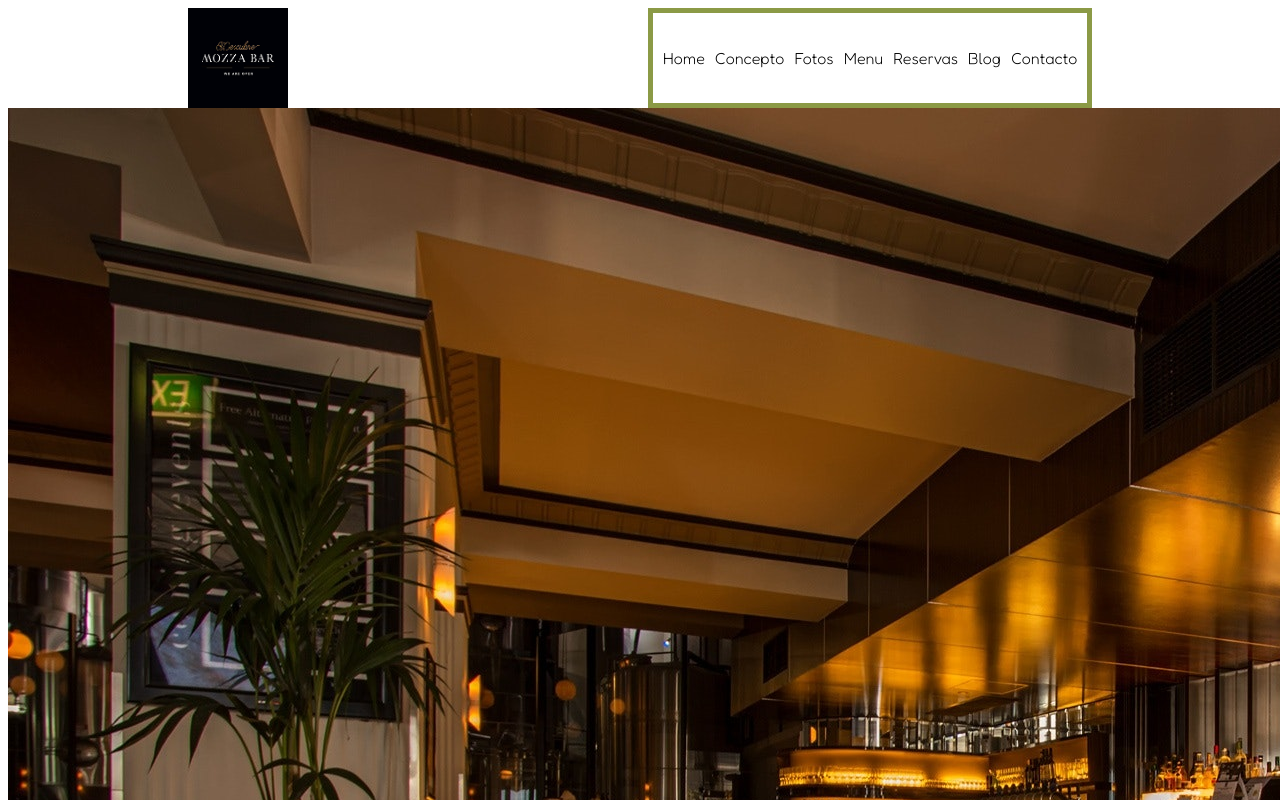
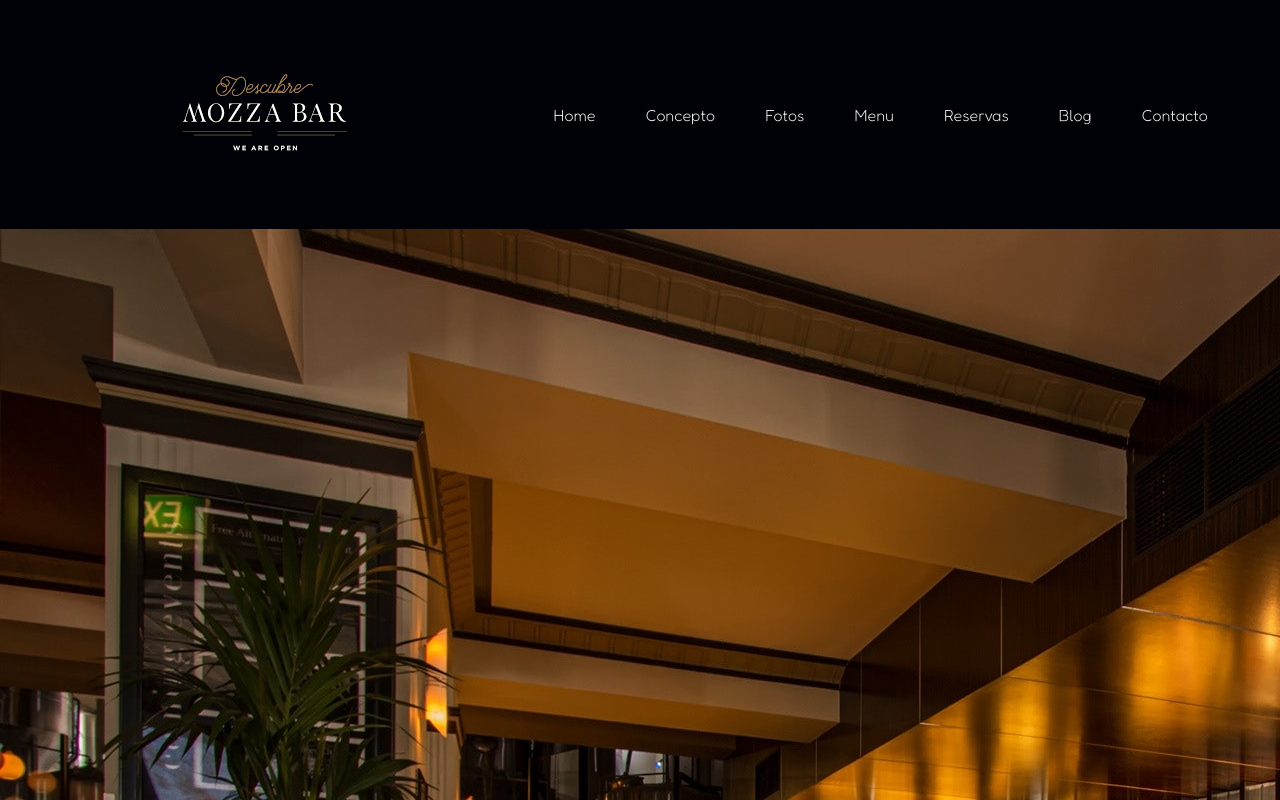
Before and after one commit to xulioxaviert/HTML-CSS_S1-_Ejercicios, a website built with Parcel: page src/index.html in a window 1280 px wide. Shown: the top 800 px of the page. Built offline with nearby package versions, Linux system fonts and the light colour scheme.

Commit message:
chore: fix navigation bar

```diff
--- a/src/scss/base/_mixins.scss
+++ b/src/scss/base/_mixins.scss
@@ -5,17 +5,21 @@
 // }
 
 @mixin tablet {
-  @media screen and (min-width: #{$tablet}) {
+  @media screen and (max-width: #{$tablet}) {
     @content;
   }
 }
 
-// @include desktop {
-//   background-color: blue;
-// }
+
 
 @mixin desktop {
-  @media screen and (min-width: #{$desktop}) {
+  @media screen and (max-width: #{$desktop}) {
     @content;
   }
 }
+
+@mixin movil {
+  @media screen and (max-width: #{$movil}) {
+    @content;
+  }
+}
--- a/src/scss/base/_reset.scss
+++ b/src/scss/base/_reset.scss
@@ -1,5 +1,9 @@
 /****** Elad Shechter's RESET *******/
 /*** box sizing border-box for all elements ***/
+
+* {
+  margin: 0;
+}
 *,
 *::before,
 *::after {
--- a/src/scss/base/_variables.scss
+++ b/src/scss/base/_variables.scss
@@ -4,7 +4,7 @@ $stroke: #272343;
 $highlight: #8B9A46;
 $secondary: #541212;
 $tertiary: #bae8e8;
-$background: #0F0E0E;
+$background: #000106;
 
 //Sizes
 $title: 32px;
@@ -17,6 +17,7 @@ $paragraph-desktop: 28px;
 //screen-sizes
 $tablet: 768px;
 $desktop: 992px;
+$movil: 478px;
 
 //border
 $border-size: 5px;
--- a/src/scss/header/_header.scss
+++ b/src/scss/header/_header.scss
@@ -1,15 +1,53 @@
 .header {
   display: flex;
-  justify-content: space-around;
-  .logo-container {
-    display: flex;
+  justify-content: space-evenly;
+  background-color: $background;
+  width: auto;
+  .navigation {
+    &__list {
+      display: flex;
+      justify-content: space-evenly;
 
-    max-width: 50px;
-    @include desktop {
+      &__item {
+        display: flex;
+        margin: 0 25px;
+        cursor: pointer;
+        @include movil {
+          padding: 0;
+          margin: 0 10px;
+          &__item a {
+            font-size: 15px;
+          }
+        }
+      }
+      &__item:hover {
+        text-decoration: underline 1px solid;
+      }
+    }
+
+    .navigation__list {
+      width: 600px;
+      @include tablet {
+        a {
+          max-width: 300px;
+          font-size: 15px;
+          margin: 0 10px;
+        }
+      }
+    }
+
+    a {
+      color: $main;
+    }
+    .logo-container {
+      display: flex;
       max-width: 100px;
-    }
-    &__img {
-      width: 100%;
+      @include tablet {
+        max-width: 100px;
+      }
+      &__img {
+        width: 100%;
+      }
     }
   }
 }
--- a/src/scss/navigation/_navigation.scss
+++ b/src/scss/navigation/_navigation.scss
@@ -1,15 +1,6 @@
 .navigation {
-  border: $border;
-  padding: 5px;
   display: flex;
   align-items: center;
-  &__list {
-    display: flex;
-    justify-content: space-evenly;
-    &__item {
-      display: flex;
-      margin: 0 5px;
-      cursor: pointer;
-    }
-  }
+
+
 }
```
